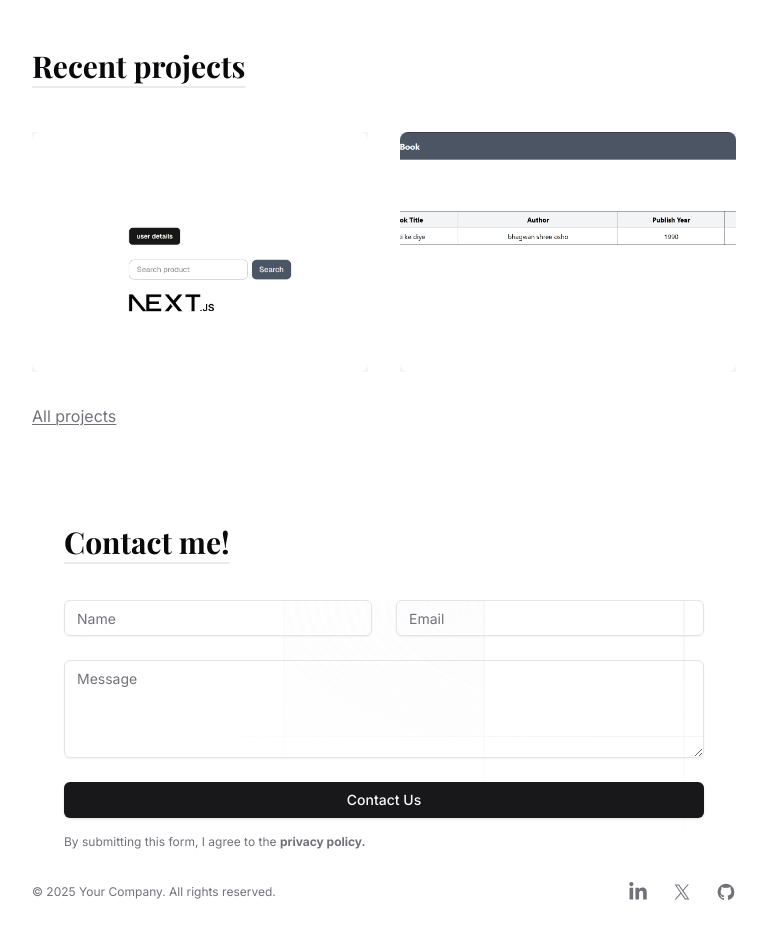
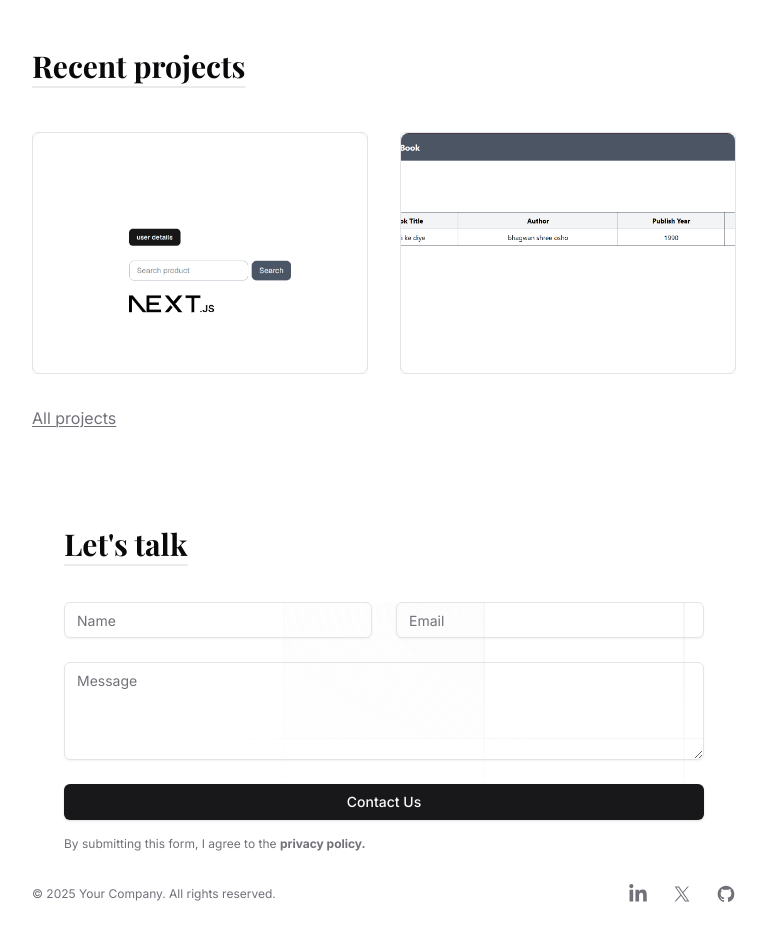
Before and after one commit to vineetkatiyar/portfolio, a Next.js app: page / in a window 1280 px wide. Shown: the part 1380-2309 px from the top of the page, without its empty margins (256-1023 px from the left). Built offline with nearby package versions, Linux system fonts and the light colour scheme; no server answers; a web font is replaced by a local one.

Commit message:
change in project design

```diff
--- a/components/contact-form.tsx
+++ b/components/contact-form.tsx
@@ -43,7 +43,7 @@ export default function ContactForm() {
   return (
     <section className=''>
       <div className='container max-w-3xl space-y-10'>
-        <h2 className='title'>Contact me!</h2>
+        <h2 className='title'>Let&#39;s talk</h2>
 
         <section className='relative isolate'>
           {/* Background pattern */}
--- a/components/projects.tsx
+++ b/components/projects.tsx
@@ -12,7 +12,7 @@ export default function Projects({
   return (
     <ul className='grid grid-cols-1 gap-8 sm:grid-cols-2'>
       {projects.map(project => (
-        <li key={project.slug} className='group relative'>
+        <li key={project.slug} className='group relative border rounded-md'>
           <Link href={`/projects/${project.slug}`}>
             {project.image && (
               <div className='h-72 w-full overflow-hidden bg-muted sm:h-60'>
```
